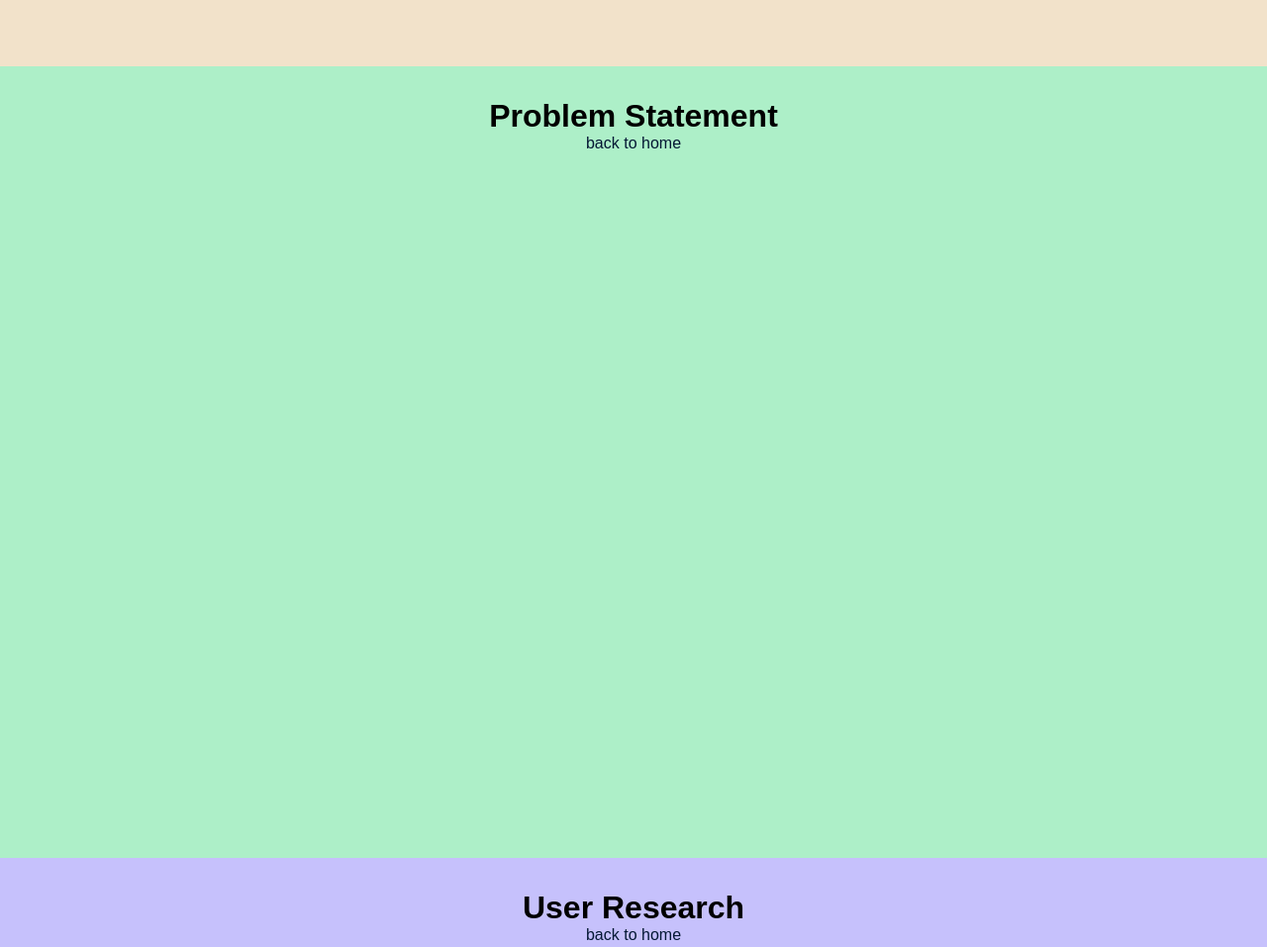
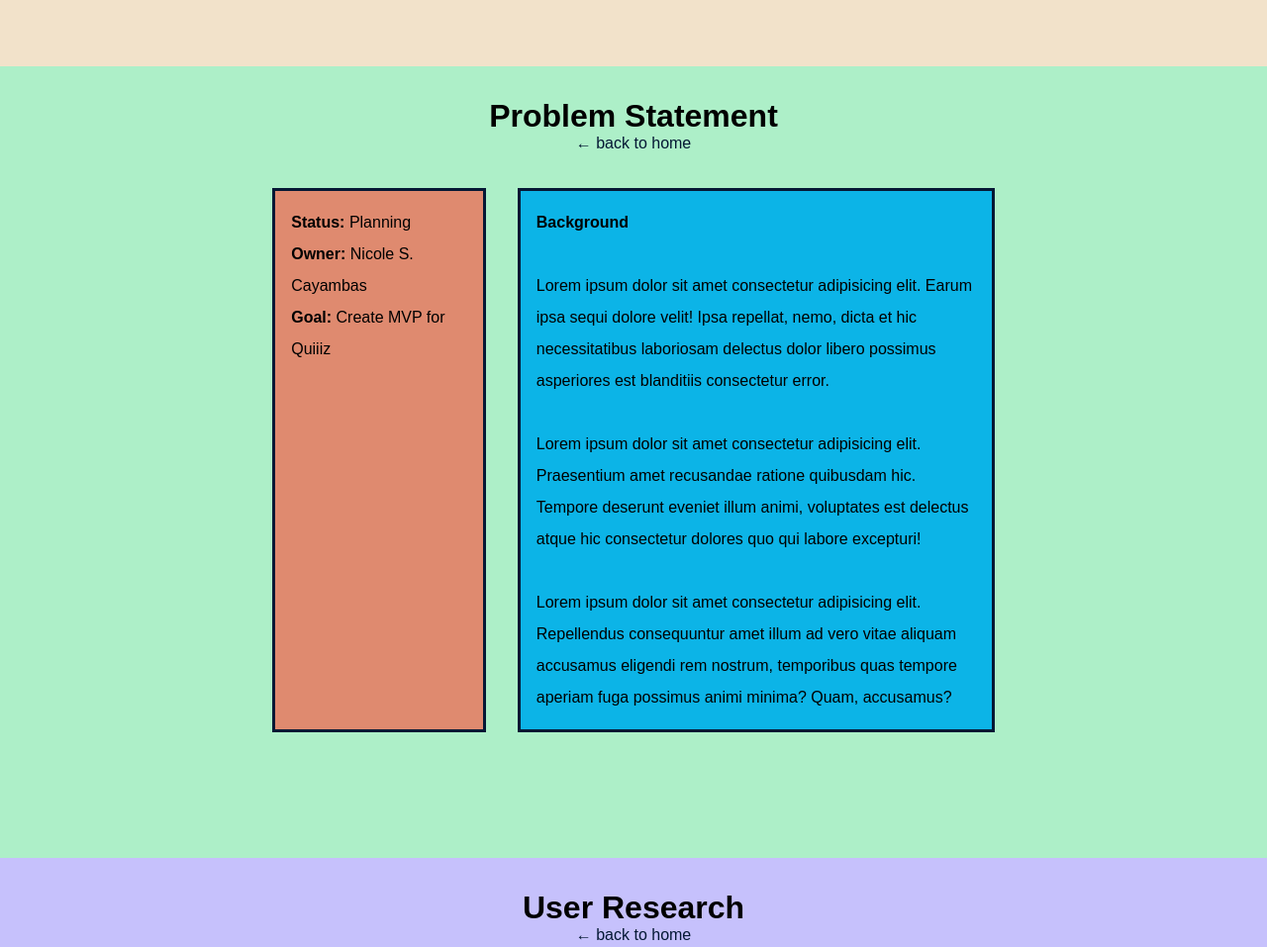
Before and after one commit to nicole-cayambas/Quiiiz-Documentation, a plain HTML site: page index.html in a window 1280 px wide. Shown: the part 820-1777 px from the top of the page at 99% size. Drawn offline with Linux system fonts and the light colour scheme.

Commit message:
problem-statement dummy content

```diff
--- a/index.html
+++ b/index.html
@@ -50,27 +50,39 @@
         </div>
         <section id="problem-statement">
             <h2>Problem Statement</h2>
-            <a href="#boxes">back to home</a>
+            <a href="#boxes">← back to home</a>
+            <br><br>
+            <div id="problem-statement-content">
+                <div id="problem-statement-overview">
+                    <p><strong>Status: </strong>Planning</p>
+                    <p><strong>Owner: </strong>Nicole S. Cayambas</p>
+                    <p><strong>Goal: </strong>Create MVP for Quiiiz</p>
+                    <div id="circle"></div>
+                </div>
+                <div id="problem-statement-background">
+                    <p><strong>Background</strong><br><br> Lorem ipsum dolor sit amet consectetur adipisicing elit. Earum ipsa sequi dolore velit! Ipsa repellat, nemo, dicta et hic necessitatibus laboriosam delectus dolor libero possimus asperiores est blanditiis consectetur error. <br><br> Lorem ipsum dolor sit amet consectetur adipisicing elit. Praesentium amet recusandae ratione quibusdam hic. Tempore deserunt eveniet illum animi, voluptates est delectus atque hic consectetur dolores quo qui labore excepturi! <br><br>Lorem ipsum dolor sit amet consectetur adipisicing elit. Repellendus consequuntur amet illum ad vero vitae aliquam accusamus eligendi rem nostrum, temporibus quas tempore aperiam fuga possimus animi minima? Quam, accusamus?</p>
+                </div>
+            </div>
         </section>
         <section id="user-research">
             <h2>User Research</h2>
-            <a href="#boxes">back to home</a>
+            <a href="#boxes">← back to home</a>
         </section>
         <section id="scope">
             <h2>Scope</h2>
-            <a href="#boxes">back to home</a>
+            <a href="#boxes">← back to home</a>
         </section>
         <section id="systems-design">
             <h2>Systems Design</h2>
-            <a href="#boxes">back to home</a>
+            <a href="#boxes">← back to home</a>
         </section>
         <section id="user-flow">
             <h2>User Flow</h2>
-            <a href="#boxes">back to home</a>
+            <a href="#boxes">← back to home</a>
         </section>
         <section id="prototype">
             <h2>Prototype</h2>
-            <a href="#boxes">back to home</a>
+            <a href="#boxes">← back to home</a>
         </section>
     </main>
     <script src="script.js"></script>
--- a/style.css
+++ b/style.css
@@ -189,3 +189,28 @@ section {
         font-size: 1.5rem;
     }
 }
+#problem-statement-content {
+    width: 60%;
+    line-height: 2rem;
+    display: flex;
+    gap: 2rem;
+}
+#problem-statement-overview {
+    flex: 1;
+    background-color: #df8a6f;
+    border: 3px solid #051834;
+    padding: 1rem;
+}
+#problem-statement-background {
+    flex: 2.5;
+    background-color: #0cb4e7;
+    border: 3px solid #051834;
+    padding: 1rem;
+}
+/* #circle {
+    background-color: #0cb4e7;
+    border: 3px solid #051834;
+    border-radius: 100%;
+    width: 100px;
+    aspect-ratio: 1/1;
+} */
```
Also changed, not shown: color paletter.png (added).
